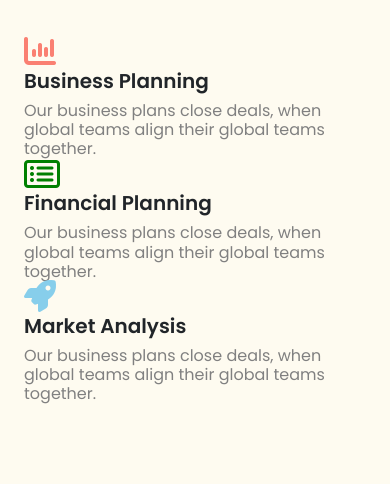
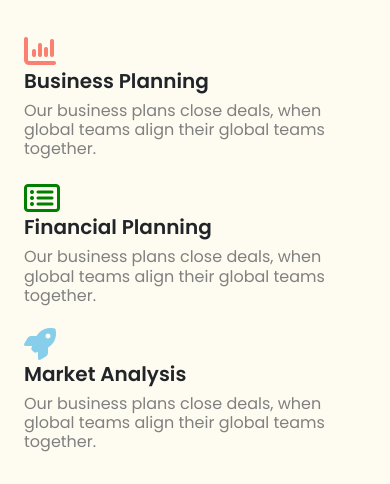
Before and after one commit to loka-pavani/cast-us-info, a plain HTML site: page index.html in a window 390 px wide. Shown: the part 557-1041 px from the top of the page. Before the commit the page ends 969 px from the top, so only its background shows below. Drawn offline with nearby package versions, Linux system fonts and the light colour scheme.

Commit message:
Margin Changes

```diff
--- a/index.html
+++ b/index.html
@@ -107,19 +107,19 @@
         </div>
         <p class="h2 bold-fnt text-center">Explore all Planning</p>
         <div class="row mt-5">
-            <div class="col-sm-12 col-md-4">
+            <div class="col-sm-12 col-md-4 mb-4 mb-sm-4 mb-md-0">
                 <i class="fa fa-bar-chart fa-lg mb-3" style="color:salmon" aria-hidden="true"></i>
                 <p class="h5 bold-fnt">Business Planning</p>
                 <p class="h6 small-txt">Our business plans close deals, when global teams align their global teams
                     together.</p>
             </div>
-            <div class="col-sm-12 col-md-4">
+            <div class="col-sm-12 col-md-4 mb-4 mb-sm-4 mb-md-0">
                 <i class="fa fa-list-alt fa-lg mb-3" style="color:green" aria-hidden="true"></i>
                 <p class="h5 bold-fnt">Financial Planning</p>
                 <p class="h6 small-txt">Our business plans close deals, when global teams align their global teams
                     together.</p>
             </div>
-            <div class="col-sm-12 col-md-4">
+            <div class="col-sm-12 col-md-4 mb-4 mb-sm-4 mb-md-0">
                 <i class="fa fa-rocket fa-lg mb-3" style="color:skyblue" aria-hidden="true"></i>
                 <p class="h5 bold-fnt">Market Analysis</p>
                 <p class="h6 small-txt">Our business plans close deals, when global teams align their global teams
```
